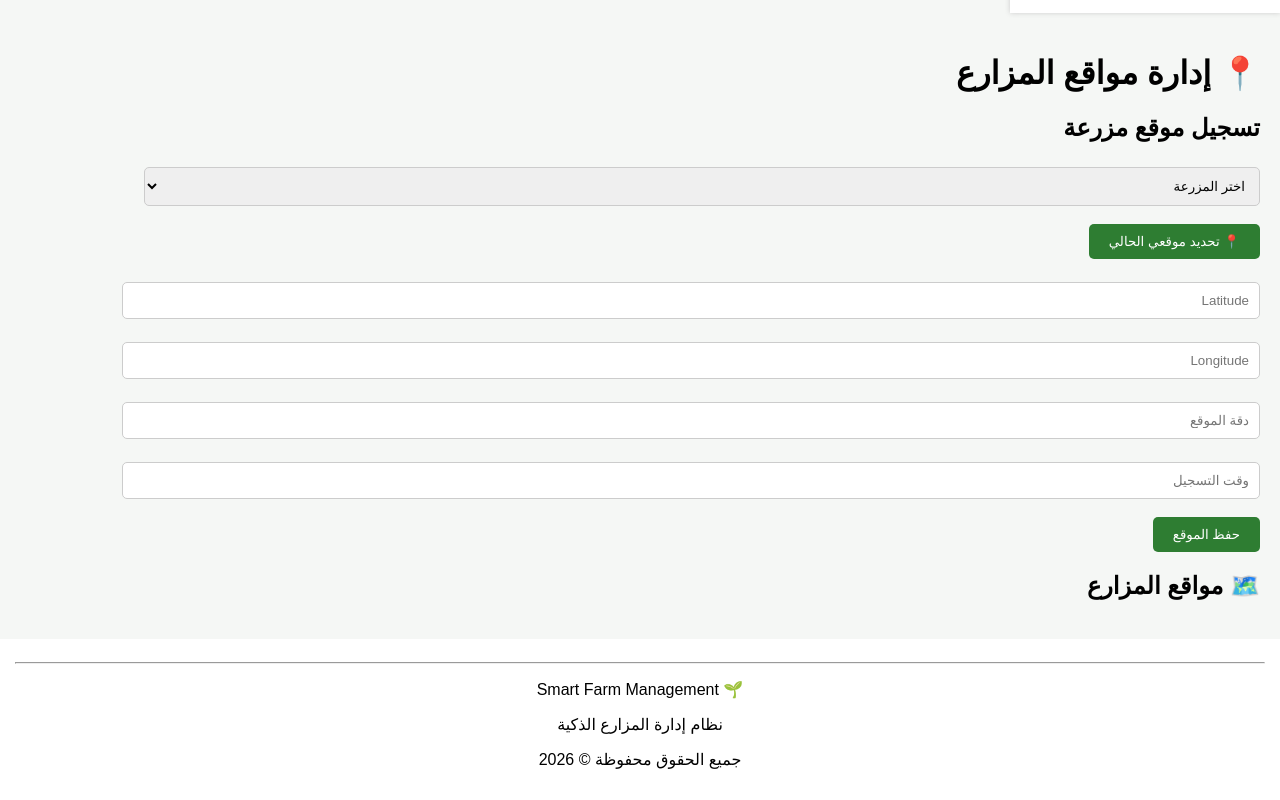
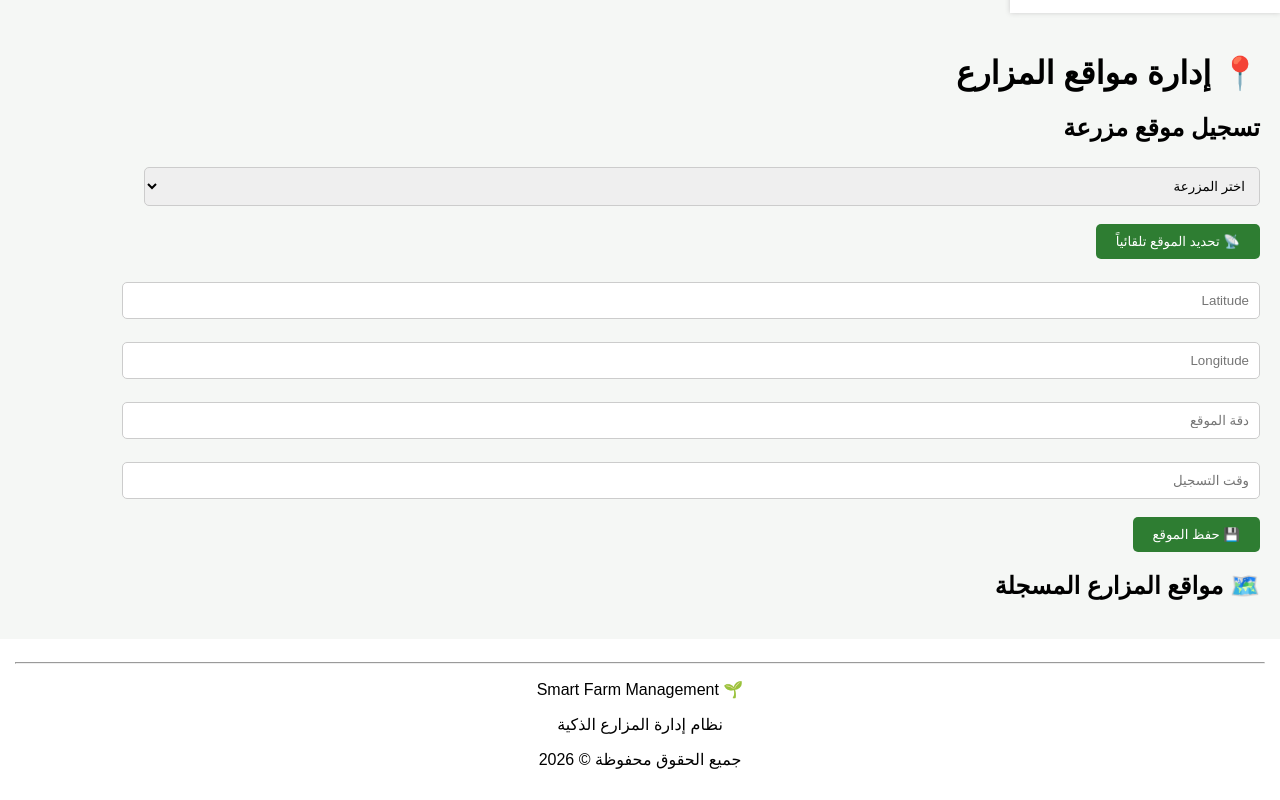
Before and after one commit to hasan776643tt-ops/LAVENDER, a React (Vite) app: page /map in a window 1280 px wide. Shown: the part 802-1602 px from the top of the page. Built offline with nearby package versions, Linux system fonts and the light colour scheme.

Commit message:
Update Map.jsx

```diff
--- a/src/pages/Map.jsx
+++ b/src/pages/Map.jsx
@@ -5,7 +5,6 @@ import Card from "../components/Card";
 import Button from "../components/Button";
 
 export default function Map() {
-
   const {
     farms,
     locations,
@@ -18,23 +17,23 @@ export default function Map() {
   const [longitude, setLongitude] = useState("");
 
   const [accuracy, setAccuracy] = useState("");
+
   const [locationTime, setLocationTime] =
     useState("");
 
+  const [loading, setLoading] =
+    useState(false);
+
   const getCurrentLocation = () => {
-
     if (!navigator.geolocation) {
-
-      alert("جهازك لا يدعم GPS");
-
+      alert("GPS غير مدعوم في هذا الجهاز");
       return;
-
     }
 
+    setLoading(true);
+
     navigator.geolocation.getCurrentPosition(
-
       (position) => {
-
         const lat =
           position.coords.latitude.toFixed(6);
 
@@ -46,67 +45,55 @@ export default function Map() {
             position.coords.accuracy
           );
 
-        const date =
+        const time =
           new Date().toLocaleString("ar");
 
         setLatitude(lat);
+        setLongitude(lng);
+        setAccuracy(acc);
+        setLocationTime(time);
 
-        setLongitude(lng);
-
-        setAccuracy(acc);
-
-        setLocationTime(date);
-
+        setLoading(false);
       },
 
       (error) => {
-
         console.error(error);
 
         alert(
-          "يرجى السماح بالوصول إلى الموقع"
+          "يرجى السماح للتطبيق باستخدام الموقع"
         );
 
+        setLoading(false);
       },
 
       {
-
         enableHighAccuracy: true,
-
         timeout: 15000,
-
         maximumAge: 0,
-
       }
-
     );
-
   };
 
   const addLocation = () => {
-
     if (
       !farmName ||
       !latitude ||
       !longitude
     ) {
+      alert(
+        "اختر المزرعة وحدد الموقع أولاً"
+      );
       return;
     }
 
     const newLocation = {
-
       id: Date.now(),
-
-      name: farmName,
-
+      farm: farmName,
       lat: latitude,
-
       lng: longitude,
-
       accuracy,
-
       createdAt: locationTime,
-
+      status: "نشط",
     };
 
     setLocations([
@@ -115,31 +102,24 @@ export default function Map() {
     ]);
 
     setFarmName("");
-
     setLatitude("");
-
     setLongitude("");
-
     setAccuracy("");
-
     setLocationTime("");
 
+    alert("تم حفظ الموقع بنجاح");
   };
 
   const deleteLocation = (id) => {
-
     setLocations(
       locations.filter(
         (item) => item.id !== id
       )
     );
-
   };
 
   return (
-
     <div>
-
       <h1>
         📍 إدارة مواقع المزارع
       </h1>
@@ -149,47 +129,39 @@ export default function Map() {
         <select
           value={farmName}
           onChange={(e) =>
-            setFarmName(
-              e.target.value
-            )
+            setFarmName(e.target.value)
           }
         >
-
           <option value="">
             اختر المزرعة
           </option>
 
           {farms.map((farm) => (
-
             <option
               key={farm.id}
               value={farm.name}
             >
-
               {farm.name}
-
             </option>
-
           ))}
-
         </select>
 
         <br /><br />
 
         <Button
-          onClick={
-            getCurrentLocation
-          }
+          onClick={getCurrentLocation}
         >
-          📍 تحديد موقعي الحالي
+          {loading
+            ? "⏳ جاري تحديد الموقع..."
+            : "📡 تحديد الموقع تلقائياً"}
         </Button>
 
         <br /><br />
 
         <input
           type="text"
+          value={latitude}
           placeholder="Latitude"
-          value={latitude}
           readOnly
         />
 
@@ -197,8 +169,8 @@ export default function Map() {
 
         <input
           type="text"
+          value={longitude}
           placeholder="Longitude"
-          value={longitude}
           readOnly
         />
 
@@ -206,12 +178,12 @@ export default function Map() {
 
         <input
           type="text"
-          placeholder="دقة الموقع"
           value={
             accuracy
               ? `${accuracy} متر`
               : ""
           }
+          placeholder="دقة الموقع"
           readOnly
         />
 
@@ -219,8 +191,8 @@ export default function Map() {
 
         <input
           type="text"
+          value={locationTime}
           placeholder="وقت التسجيل"
-          value={locationTime}
           readOnly
         />
 
@@ -229,22 +201,20 @@ export default function Map() {
         <Button
           onClick={addLocation}
         >
-          حفظ الموقع
+          💾 حفظ الموقع
         </Button>
 
       </Card>
 
       <h2>
-        🗺️ مواقع المزارع
+        🗺️ مواقع المزارع المسجلة
       </h2>
 
       {locations.map((item) => (
-
         <Card
           key={item.id}
-          title={item.name}
+          title={item.farm}
         >
-
           <p>
             🌍 Latitude:
             {" "}
@@ -271,32 +241,31 @@ export default function Map() {
             {item.createdAt}
           </p>
 
+          <p>
+            ✅ الحالة:
+            {" "}
+            {item.status}
+          </p>
+
           <a
             href={`https://maps.google.com/?q=${item.lat},${item.lng}`}
             target="_blank"
             rel="noreferrer"
           >
-            🗺️ فتح الموقع على الخريطة
+            🗺️ فتح الموقع على Google Maps
           </a>
 
           <br /><br />
 
           <Button
             onClick={() =>
-              deleteLocation(
-                item.id
-              )
+              deleteLocation(item.id)
             }
           >
             حذف الموقع
           </Button>
-
         </Card>
-
       ))}
-
     </div>
-
   );
-
 }
```
